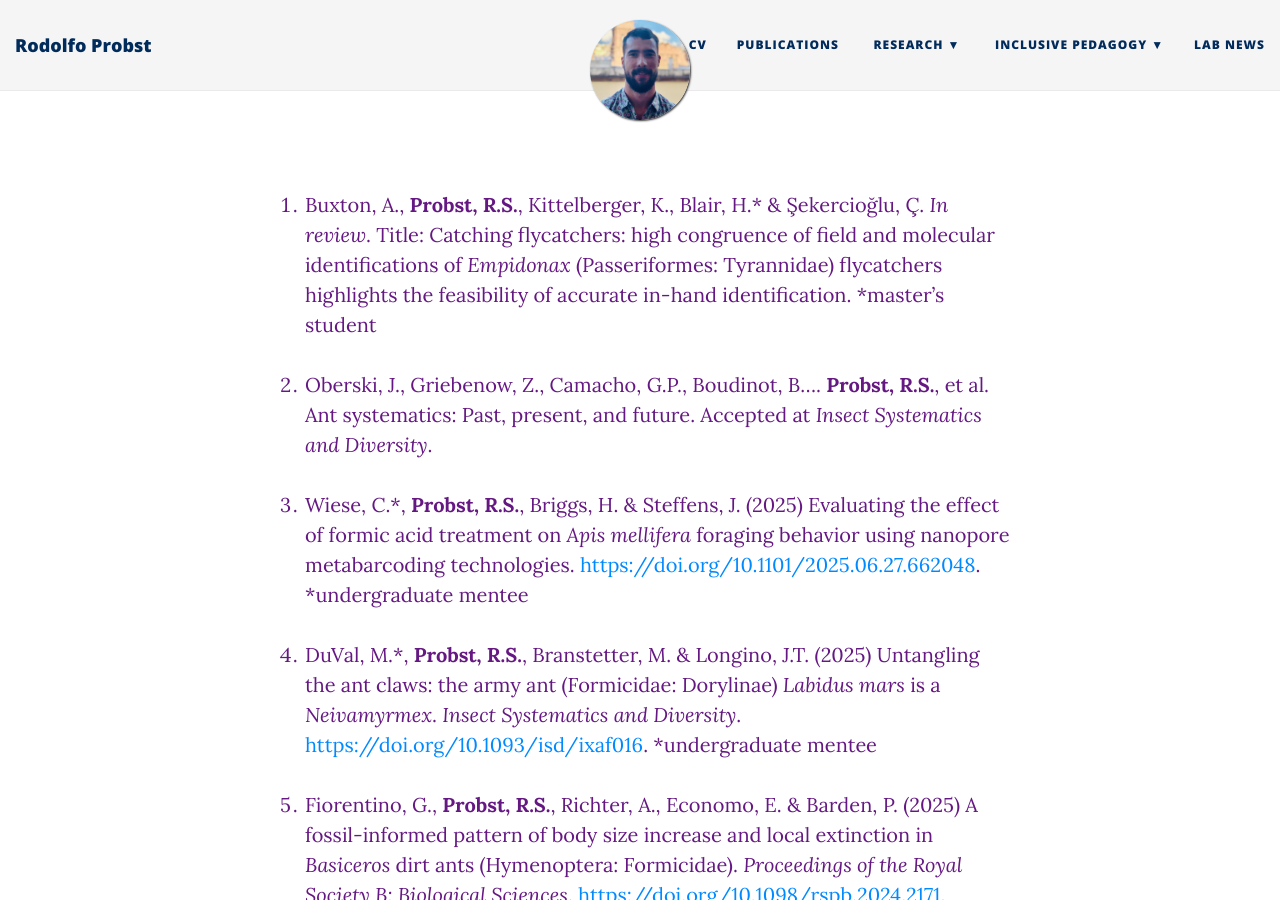
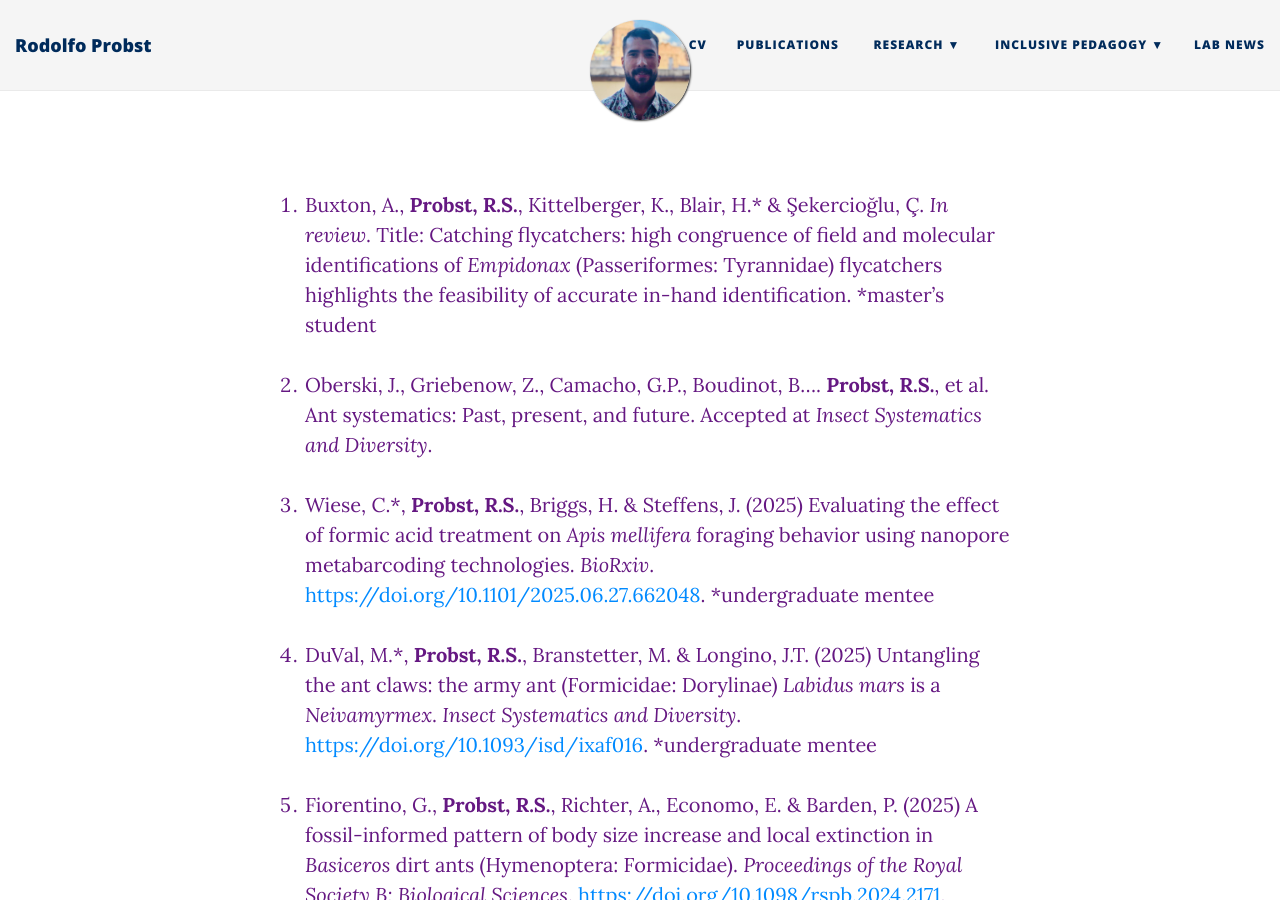
Before and after one commit to probstrodolfo/probstrodolfo.github.io, a Jekyll site: the page built from publications.md, in a window 1280 px wide and 900 px high. Built offline with Jekyll 4.4.1, drawn with Linux system fonts in a browser that asks for light colours; nearby versions of some CDN libraries.

Commit message:
Update publications.md

```diff
--- a/publications.md
+++ b/publications.md
@@ -6,7 +6,7 @@
 
 2. Oberski, J., Griebenow, Z., Camacho, G.P., Boudinot, B.... **Probst, R.S.**, et al. Ant systematics: Past, present, and future. Accepted at _Insect Systematics and Diversity_.
 
-3. Wiese, C.*, **Probst, R.S.**, Briggs, H. & Steffens, J. (2025) Evaluating the effect of formic acid treatment on _Apis mellifera_ foraging behavior using nanopore metabarcoding technologies. [https://doi.org/10.1101/2025.06.27.662048](https://doi.org/10.1101/2025.06.27.662048). *undergraduate mentee
+3. Wiese, C.*, **Probst, R.S.**, Briggs, H. & Steffens, J. (2025) Evaluating the effect of formic acid treatment on _Apis mellifera_ foraging behavior using nanopore metabarcoding technologies. _BioRxiv_. [https://doi.org/10.1101/2025.06.27.662048](https://doi.org/10.1101/2025.06.27.662048). *undergraduate mentee
 
 4. DuVal, M.*, **Probst, R.S.**, Branstetter, M. & Longino, J.T. (2025) Untangling the ant claws: the army ant (Formicidae: Dorylinae) _Labidus mars_ is a _Neivamyrmex_. _Insect Systematics and Diversity_. [https://doi.org/10.1093/isd/ixaf016](https://doi.org/10.1093/isd/ixaf016). *undergraduate mentee
 
```
